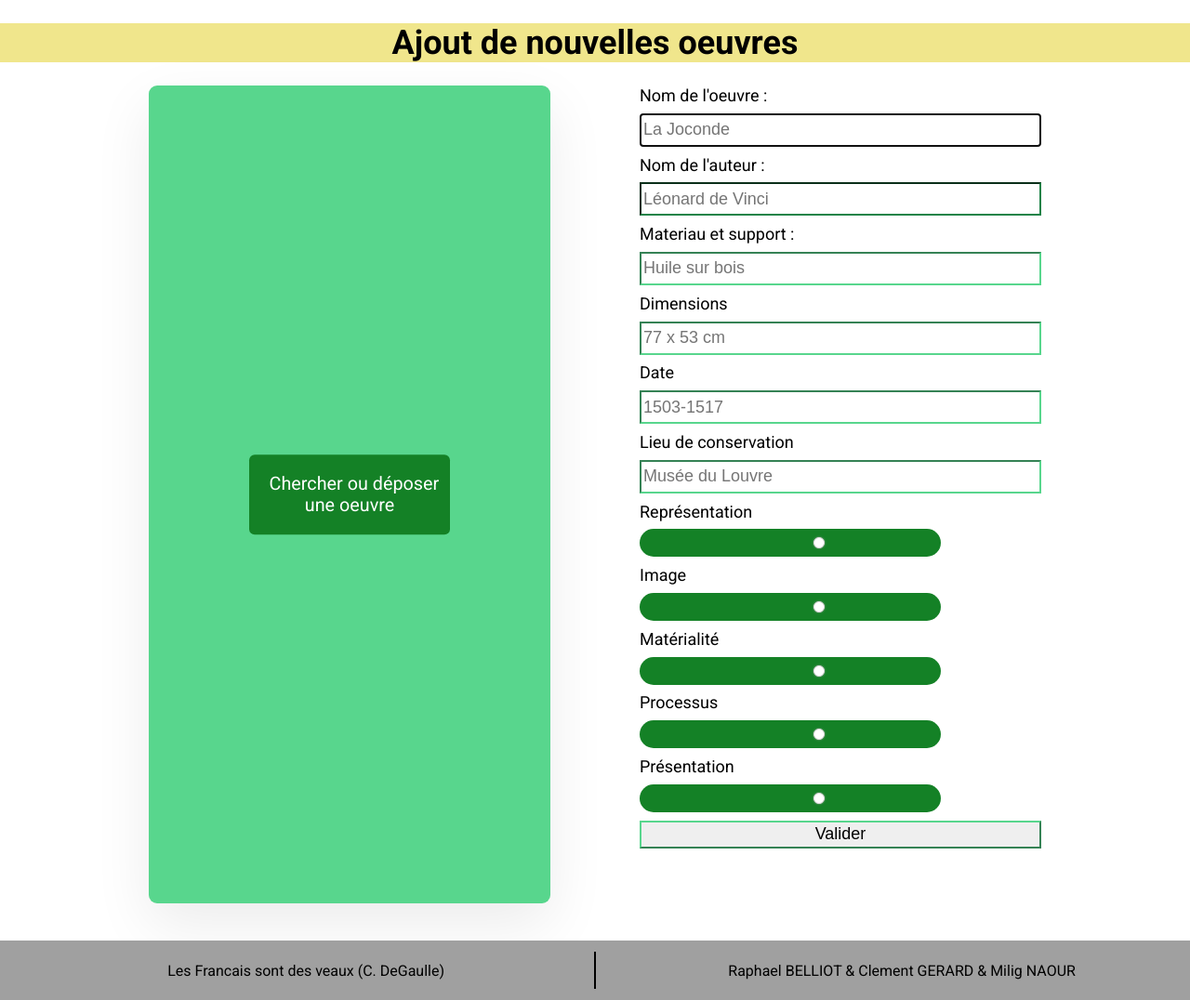
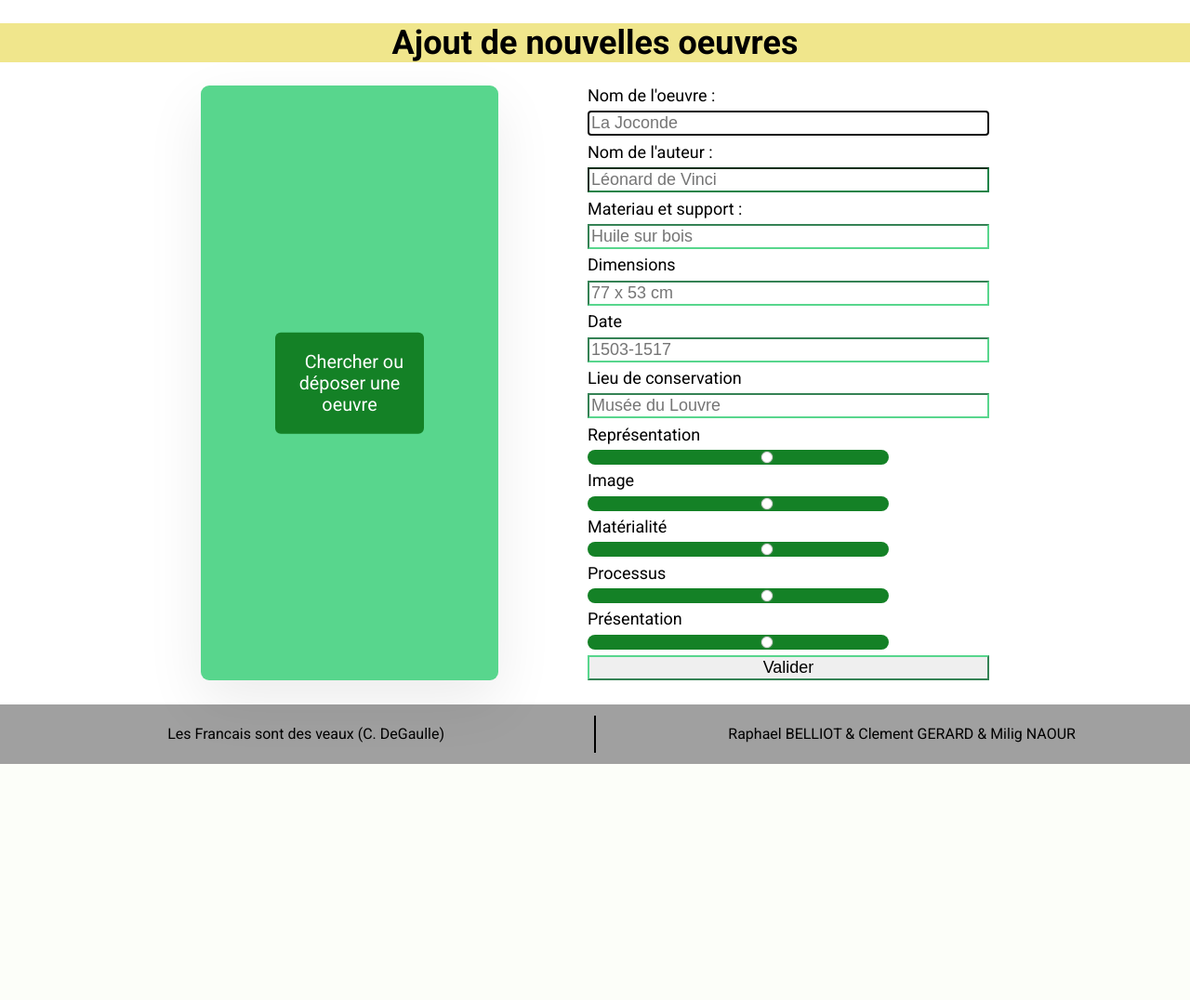
Before and after one commit to O3uvres/Oeuvres, a Flask app: page /add in a window 1280 px wide. Shown: the part 80-1156 px from the top of the page at 93% size. After the commit the page ends 902 px from the top, so only its background shows below. Run offline with Flask 3, Linux system fonts and the light colour scheme; some libraries are stand-ins or nearby versions.

Commit message:
Update add.css

```diff
--- a/static/CSS/add.css
+++ b/static/CSS/add.css
@@ -3,8 +3,9 @@
 }
 
 main {
-    padding-bottom: 5vh;
-    overflow: auto;
+    margin-bottom: 2%;
+    /* overflow: auto; */
+    min-height: 80vh;
 }
 
 h1 {
@@ -13,10 +14,11 @@ h1 {
 
 .new-artwork-form {
     width: 75vw;
-    height: 110vh;
+    min-height: 80vh;
     margin: auto;
     display: flex;
     gap: 10%;
+    justify-content: center;
 }
 
 footer {
@@ -31,7 +33,7 @@ footer {
     flex-direction: row;
     justify-content: center;
     align-items: center;
-    width: 45vw;
+    width: 25vw;
 }
 
 #drag-and-drop-box {
```
